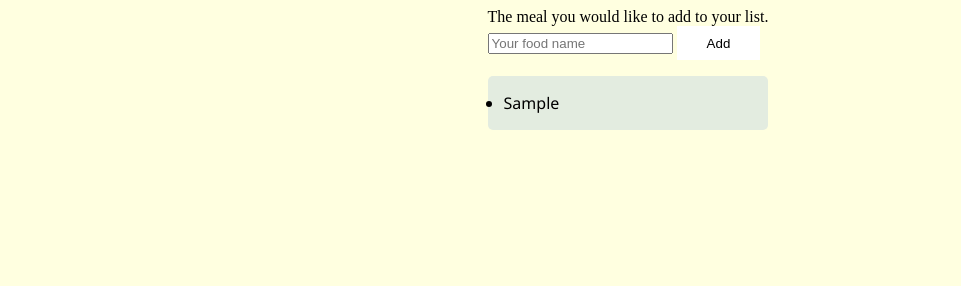
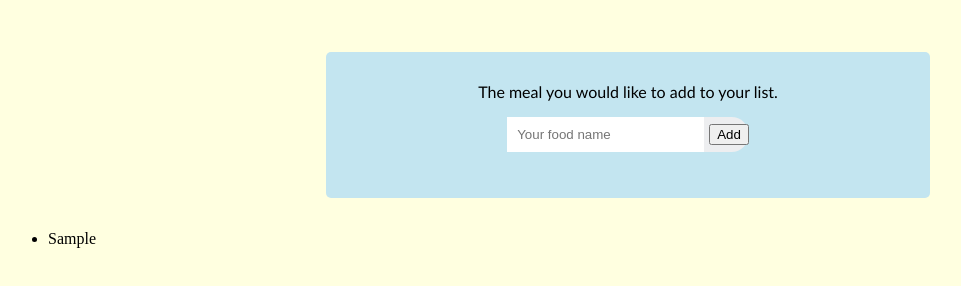
Before and after one commit to MinooshVejdani/weekly-food-planner, a plain HTML site: page index.html in a window 1280 px wide. Both pictures are taken after typing "Sample" into the empty fields and a click on the button "Add". Shown: the whole page, without its empty margins (12-973 px from the left). Drawn offline with Linux system fonts and the light colour scheme.

Commit message:
edited all

```diff
--- a/index.html
+++ b/index.html
@@ -12,7 +12,7 @@
           <section class="title">The meal you would like to add to your list.</section>
           <div class="row">
             <label for="food"></label>
-            <input class="food-input" id="foodInput" type="text" placeholder="Your food name ">
+            <input type="text" class="input" id="foodInput" placeholder="Your food name ">
             <button class="food-button" id="addButton">Add</button>
           </div>
         </div>
--- a/script.js
+++ b/script.js
@@ -1,36 +1,43 @@
 const foodInput = document.getElementById('foodInput');
 const addButton = document.getElementById('addButton');
 const foodList = document.getElementById('foodList');
+
+let foods = [];
+
+function updateFoodsArray(inputValue) {
+  foods.push(inputValue);
+  // Save the updated list to localStorage
+  const currentList = Array.from(foodList.children).map(item => item.textContent);
+  localStorage.setItem('foodList', JSON.stringify(currentList));
+  foodInput.value = '';
+  displayFoodsArray(foods);
+}
+
+function displayFoodsArray(foods) {
+  foodList.innerHTML = "";
+  for(let i = 0; i < foods.length; i++){
+    const listItem = document.createElement('li');
+    listItem.textContent = foods[i];
+    foodList.appendChild(listItem);
+  }
+}
 
 // Load the list from localStorage on page load
 window.addEventListener('load', function() {
     const savedList = JSON.parse(localStorage.getItem('foodList'));
 
     if (savedList) {
-        savedList.forEach(item => {
-            const listItem = document.createElement('li');
-            listItem.textContent = item;
-            foodList.appendChild(listItem);
-        });
+        displayFoodsArray(savedList);
     }
 });
 
 // Add new item to the list and save to localStorage
 addButton.addEventListener('click', function() {
-    event.preventDefault();
-  const inputValue = foodInput.value.trim();
-if(inputValue !== '') {
-  const listItem = document.createElement('li');
-  listItem.textContent = inputValue;
-  foodList.appendChild(listItem);
+  inputValue = foodInput.value.trim();
 
-
-  // Save the updated list to localStorage
-  const currentList = Array.from(foodList.children).map(item => item.textContent);
-    localStorage.setItem('foodList', JSON.stringify(currentList));
-
-  foodInput.value = '';
-} else {
-  alert('Please type a food name!');
-}
+  if(inputValue !== '') {
+    updateFoodsArray(inputValue);
+  } else {
+    alert('Please type a food name!');
+  }
 });
--- a/styles.css
+++ b/styles.css
@@ -1,54 +1,63 @@
 
 body,html {
-    width: 100%;
-    height: 100%;
-    display: flex;
-    justify-content: center;
-    align-items:flex-start;
-   background-color: lightyellow;
+  margin: 0;
+  padding: 0;
+  background-color: lightyellow;
+  box-sizing:border-box;
+  width: 100%;
+  min-height: 100vh;
+  padding: 10px;
   }
-  .container {
+
+
+
+  .input-container {
     display: flex;
     flex-direction: column;
-
-  }
-  .form-container {
+    align-items: center;
     background-color: rgb(195, 229, 240);
     border: 2px;
     border-radius: 5px;
-    padding: 20px;
-    width: 350px;
+    padding: 2rem 2rem 4rem;
+    width: 100%;
+    max-width: 540px;
     height: 50px;
-    display: grid;
-    grid-template-areas:
-      'text text text text'
-      'input input input button';
     justify-content: center;
     align-items: center;
-    margin-top: 2rem;
+    margin: 2rem auto;
   }
 
-  .add-food-title {
+  .title {
     grid-area: text;
-    margin-bottom: 10px;
-
+    margin: 1rem 1rem 1rem;
+    font-family:'Trebuchet MS', 'Lucida Sans Unicode', 'Lucida Grande', 'Lucida Sans', Arial, sans-serif
   }
 
-  .food-name {
+  .row {
+    display: flex;
+    align-items: center;
+    justify-content: space-between;
+    border-radius: 30px;
+    background-color: #edeef0;
+  }
+
+  .input {
+    flex: 1;
     font-family: Arial, Helvetica, sans-serif;
     outline: none;
     border: none;
     padding: 10px;
-    grid-area: input;
-    /*grid-column-end: 3;*/
     margin-right: 5px;
   }
 
-  .food-button{
+
+
+
+  /*.food-button{
     background-color: white;
     border: none;
     padding: 9.5px 30px;
-    grid-area: button;
+
   }
 
   .food-button:hover {
@@ -56,7 +65,7 @@ body,html {
     cursor: pointer;
   }
 
-  .food-list {
+  .food-list-container {
     display:block;
     font-size: 16px;
     font-family:'Segoe UI', Tahoma, Geneva, Verdana, sans-serif;
@@ -64,4 +73,4 @@ body,html {
     margin-top: 1rem;
     border-radius: 5px;
     padding: 1rem;
-  }
+  }*/
```
